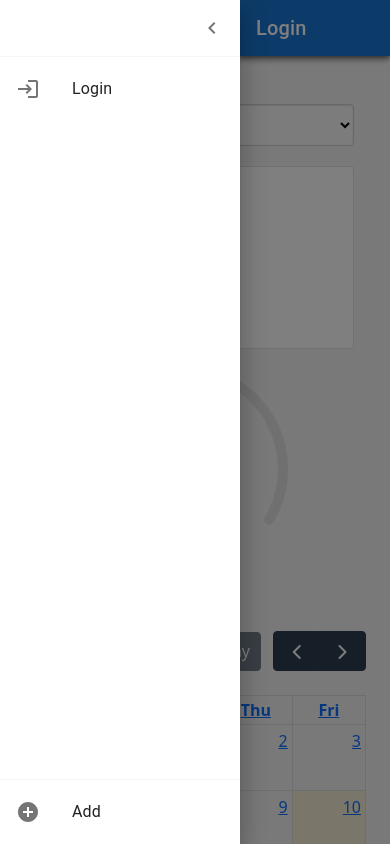
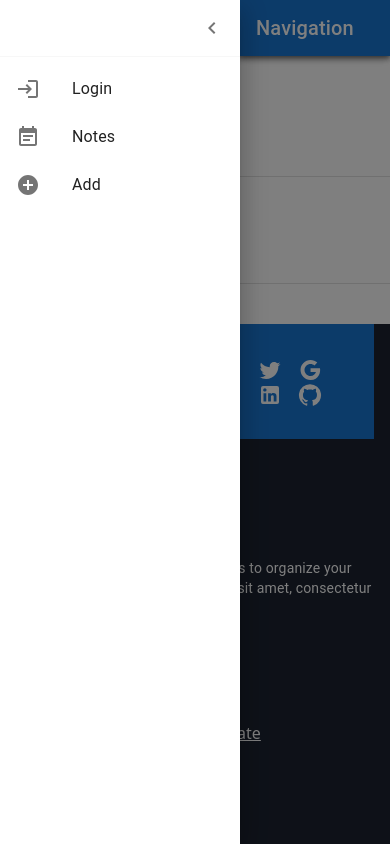
Before and after one commit to Andyfer004/Proyecto_Software_Frontend, a React Native app: screen /notes in a window 390 px wide. Both pictures are taken after a click on the button 24 px from the left and 28 px from the top of the page. Built offline with nearby package versions, Linux system fonts and the light colour scheme.

Commit message:
fix sidebar

```diff
--- a/App.tsx
+++ b/App.tsx
@@ -1,35 +1,49 @@
 import React from 'react';
 import { StatusBar } from 'expo-status-bar';
-import LoginScreen from 'src/views/Login';
-import 'bootstrap/dist/css/bootstrap.min.css';
+import { Platform } from 'react-native';
 import { NavigationContainer } from '@react-navigation/native';
 import { createNativeStackNavigator } from '@react-navigation/native-stack';
+import { BrowserRouter as Router, Route, Routes, Navigate } from 'react-router-dom';
 import SidebarGeneral from 'src/common/SidebarGeneral';
-import Box from '@mui/material/Box';
-import DashboardScreen from 'src/views/Dashboard';
+import { ToastContainer } from 'react-toastify';
+import 'bootstrap/dist/css/bootstrap.min.css';
+import LoginScreen from 'src/views/Login';
+import Dashboard from 'src/views/Dashboard';
 import UpdateAccountScreen from 'src/views/UpdateAccount';
-import { ToastContainer } from 'react-toastify';
-import Dashboard from 'src/views/Dashboard';
+import Notes from 'src/views/Notes/Notes';
 
 const Stack = createNativeStackNavigator();
 
+export default function App() {
+  if (Platform.OS === 'web') {
+    // Configuración para la web usando react-router-dom
+    return (
+      <Router>
+        <ToastContainer />
+        <SidebarGeneral />
+        <Routes>
+          <Route path="/login" element={<LoginScreen />} />
+          <Route path="/update-account" element={<UpdateAccountScreen />} />
+          <Route path="/home" element={<Dashboard />} />
+          <Route path="/notes" element={<Notes />} />
+          <Route path="*" element={<Navigate to="/home" />} /> {/* Ruta por defecto */}
+        </Routes>
+      </Router>
+    );
+  }
 
-
-export default function App() {
-
-
+  // Configuración para móvil usando @react-navigation/native
   return (
-    <>
+    <NavigationContainer>
       <StatusBar style="auto" />
       <ToastContainer />
-      <NavigationContainer>
-          <SidebarGeneral/>
+      <SidebarGeneral />
       <Stack.Navigator initialRouteName="home">
         <Stack.Screen name="Login" component={LoginScreen} options={{ headerShown: false }} />
         <Stack.Screen name="UpdateAccount" component={UpdateAccountScreen} options={{ headerShown: false }} />
         <Stack.Screen name="home" component={Dashboard} options={{ headerShown: false }} />
+        <Stack.Screen name="notes" component={Notes} options={{ headerShown: false }} />
       </Stack.Navigator>
     </NavigationContainer>
-    </>
   );
 }
--- a/package.json
+++ b/package.json
@@ -54,6 +54,7 @@
     "react-native-web": "^0.19.10",
     "react-pro-sidebar": "^1.1.0",
     "react-redux": "^9.1.0",
+    "react-router-dom": "^6.26.0",
     "react-toastify": "^10.0.5",
     "redux": "^5.0.1",
     "redux-persist": "^6.0.0",
--- a/src/common/SidebarGeneral.tsx
+++ b/src/common/SidebarGeneral.tsx
@@ -1,13 +1,28 @@
 import React from 'react';
-import { Box, Divider, Drawer, IconButton, List, ListItem, ListItemButton, ListItemIcon, ListItemText, Toolbar, Typography } from '@mui/material';
+import {
+  Box,
+  Divider,
+  Drawer,
+  IconButton,
+  List,
+  ListItem,
+  ListItemButton,
+  ListItemIcon,
+  ListItemText,
+  Toolbar,
+  Typography,
+} from '@mui/material';
 import { styled, useTheme } from '@mui/material/styles';
 import MuiAppBar, { AppBarProps as MuiAppBarProps } from '@mui/material/AppBar';
 import AddCircle from '@mui/icons-material/AddCircle';
 import ChevronLeftIcon from '@mui/icons-material/ChevronLeft';
 import ChevronRightIcon from '@mui/icons-material/ChevronRight';
 import MenuIcon from '@mui/icons-material/Menu';
-import { useNavigation } from '@react-navigation/native';
+import { useNavigation as useNativeNavigation } from '@react-navigation/native';
+import { useNavigate as useWebNavigate } from 'react-router-dom';
+import { Platform } from 'react-native';
 import LoginIcon from '@mui/icons-material/Login';
+import EventNoteIcon from '@mui/icons-material/EventNote';
 
 const DrawerHeader = styled('div')(({ theme }) => ({
   display: 'flex',
@@ -41,12 +56,14 @@ const AppBar = styled(MuiAppBar, {
 const drawerWidth = 240;
 
 const drawerItems = [
-  { name: 'Login', icon: LoginIcon, route: 'Login' },
-  { name: 'Add', icon: AddCircle, route: 'AddProfile' },
+  { name: 'Login', icon: LoginIcon, route: 'login' },
+  { name: 'Notes', icon: EventNoteIcon, route: 'notes' },
+  { name: 'Add', icon: AddCircle, route: 'add-profile' },
 ];
 
 const SidebarGeneral = () => {
   const [open, setOpen] = React.useState(false);
+
   const handleDrawerOpen = () => {
     setOpen(true);
   };
@@ -56,7 +73,18 @@ const SidebarGeneral = () => {
   };
 
   const theme = useTheme();
-  const navigation = useNavigation();
+
+  // Mover el uso de hooks dentro del cuerpo del componente
+  const webNavigation = Platform.OS === 'web' ? useWebNavigate() : null;
+  const nativeNavigation = Platform.OS !== 'web' ? useNativeNavigation() : null;
+
+  const navigateTo = (route: string) => {
+    if (Platform.OS === 'web' && webNavigation) {
+      webNavigation(`/${route.toLowerCase()}`);
+    } else if (nativeNavigation) {
+      nativeNavigation.navigate(route as never);
+    }
+  };
 
   return (
     <>
@@ -72,7 +100,7 @@ const SidebarGeneral = () => {
             <MenuIcon />
           </IconButton>
           <Typography variant="h6" noWrap component="div">
-            Login
+            Navigation
           </Typography>
         </Toolbar>
       </AppBar>
@@ -88,6 +116,7 @@ const SidebarGeneral = () => {
         variant="temporary"
         anchor="left"
         open={open}
+        onClose={handleDrawerClose}
       >
         <DrawerHeader>
           <IconButton onClick={handleDrawerClose}>
@@ -96,23 +125,9 @@ const SidebarGeneral = () => {
         </DrawerHeader>
         <Divider />
         <List>
-          {drawerItems.slice(0, 1).map((item, index) => (
+          {drawerItems.map((item) => (
             <ListItem key={item.name} disablePadding>
-              <ListItemButton onClick={() => navigation.navigate(item.route as never)}>
-                <ListItemIcon>
-                  {React.createElement(item.icon)}
-                </ListItemIcon>
-                <ListItemText primary={item.name} />
-              </ListItemButton>
-            </ListItem>
-          ))}
-        </List>
-        <Box sx={{ flexGrow: 1 }} />
-        <Divider />
-        <List>
-          {drawerItems.slice(1).map((item, index) => (
-            <ListItem key={item.name} disablePadding>
-              <ListItemButton onClick={() => navigation.navigate(item.route as never)}>
+              <ListItemButton onClick={() => navigateTo(item.route)}>
                 <ListItemIcon>
                   {React.createElement(item.icon)}
                 </ListItemIcon>
--- a/src/views/Dashboard/Calendar.tsx
+++ b/src/views/Dashboard/Calendar.tsx
@@ -59,7 +59,12 @@ const Calendar: React.FC = () => {
                 weekends={false}
                 events={[
                     { title: 'event 1', date: '2024-05-01' },
-                    { title: 'event 2', date: '2024-05-22' }
+                    { title: 'event 2', date: '2024-05-22' },
+                    {
+                        title  : 'event3',
+                        start  : '2024-05-07',
+                        end    : '2024-05-08'
+                    },
                 ]}
             />
         </>
--- /dev/null
+++ b/src/views/Notes/NoteEditor.tsx
@@ -0,0 +1,124 @@
+import React, { useState } from 'react';
+import {
+  Button,
+  Drawer,
+  Box,
+  IconButton,
+  TextField,
+  Typography,
+  Divider,
+  FormControl,
+  InputLabel,
+  Select,
+  MenuItem
+} from '@mui/material';
+import { styled } from '@mui/material/styles';
+import CloseIcon from '@mui/icons-material/Close';
+import ImageIcon from '@mui/icons-material/Image';
+import FormatSizeIcon from '@mui/icons-material/FormatSize';
+
+// Define the interface for the component props
+interface NoteEditorProps {
+  open: boolean;
+  onClose: () => void;
+  onSave: (title: string, content: string) => void;
+}
+
+const drawerWidth = 400;
+
+const DrawerHeader = styled('div')(({ theme }) => ({
+  display: 'flex',
+  alignItems: 'center',
+  padding: theme.spacing(1),
+  justifyContent: 'space-between',
+}));
+
+const NoteEditor: React.FC<NoteEditorProps> = ({ open, onClose, onSave }) => {
+  const [title, setTitle] = useState('');
+  const [content, setContent] = useState('');
+  const [fontSize, setFontSize] = useState('medium');
+
+  const handleSave = () => {
+    if (title && content) {
+      onSave(title, content);
+      setTitle('');
+      setContent('');
+      onClose();
+    } else {
+      alert('Please fill out both fields.');
+    }
+  };
+
+  return (
+    <Drawer
+      anchor="right"
+      open={open}
+      onClose={onClose}
+      sx={{
+        width: drawerWidth,
+        flexShrink: 0,
+        '& .MuiDrawer-paper': {
+          width: drawerWidth,
+          boxSizing: 'border-box',
+        },
+      }}
+    >
+      <DrawerHeader>
+        <Typography variant="h6">Edit Note</Typography>
+        <IconButton onClick={onClose}>
+          <CloseIcon />
+        </IconButton>
+      </DrawerHeader>
+      <Divider />
+      <Box sx={{ padding: 2 }}>
+        <TextField
+          label="Title"
+          variant="outlined"
+          fullWidth
+          value={title}
+          onChange={(e) => setTitle(e.target.value)}
+          margin="normal"
+        />
+        <TextField
+          label="Content"
+          variant="outlined"
+          fullWidth
+          multiline
+          rows={10}
+          value={content}
+          onChange={(e) => setContent(e.target.value)}
+          margin="normal"
+          sx={{ fontSize: fontSize === 'large' ? 18 : fontSize === 'small' ? 12 : 14 }}
+        />
+        <Box sx={{ display: 'flex', justifyContent: 'space-between', marginY: 2 }}>
+          <Button variant="outlined" startIcon={<ImageIcon />}>
+            Add Image
+          </Button>
+          <FormControl variant="outlined" sx={{ minWidth: 120 }}>
+            <InputLabel>Font Size</InputLabel>
+            <Select
+              value={fontSize}
+              onChange={(e) => setFontSize(e.target.value as string)}
+              label="Font Size"
+              startAdornment={<FormatSizeIcon />}
+            >
+              <MenuItem value="small">Small</MenuItem>
+              <MenuItem value="medium">Medium</MenuItem>
+              <MenuItem value="large">Large</MenuItem>
+            </Select>
+          </FormControl>
+        </Box>
+        <Button
+          variant="contained"
+          color="primary"
+          fullWidth
+          onClick={handleSave}
+        >
+          Save Note
+        </Button>
+      </Box>
+    </Drawer>
+  );
+};
+
+export default NoteEditor;
--- /dev/null
+++ b/src/views/Notes/Notes.tsx
@@ -0,0 +1,65 @@
+import React, { useState } from 'react';
+import { Box, Card, CardContent, IconButton, Typography } from '@mui/material';
+import GlobalLayout from 'src/common/GlobalLayout';
+import AddCircleOutlineIcon from '@mui/icons-material/AddCircleOutline';
+import ListIcon from '@mui/icons-material/List';
+import GridViewIcon from '@mui/icons-material/GridView';
+import NoteEditor from './NoteEditor'; // Importa el componente NoteEditor
+
+const Notes = () => {
+  const [openEditor, setOpenEditor] = useState(false);
+  const [notes, setNotes] = useState([
+    { title: 'NOTA #1', content: 'Lorem ipsum, dolor sit amet...', date: '24/05' },
+    // Puedes añadir más notas aquí si es necesario
+  ]);
+
+  const handleOpenEditor = () => {
+    setOpenEditor(true);
+  };
+
+  const handleCloseEditor = () => {
+    setOpenEditor(false);
+  };
+
+  const handleSaveNote = (title: string, content: string): void => {
+    setNotes([...notes, { title, content, date: new Date().toLocaleDateString() }]);
+  };
+
+
+  return (
+    <>
+      <GlobalLayout>
+        <Box className="row w-100 h-100 justify-content-center mt-5 mx-3">
+          <Box className="col-md-10 my-3">
+            <IconButton aria-label="add" onClick={handleOpenEditor}>
+              <AddCircleOutlineIcon />
+            </IconButton>
+            <IconButton aria-label="list" onClick={() => console.log('List View')}>
+              <ListIcon />
+            </IconButton>
+            <IconButton aria-label="grid" onClick={() => console.log('Grid View')}>
+              <GridViewIcon />
+            </IconButton>
+          </Box>
+          {notes.map((note, index) => (
+            <Card key={index} variant="outlined" className="col-md-3 mx-2">
+              <CardContent>
+                <Typography sx={{ fontSize: 14 }} gutterBottom>
+                  {note.title}
+                </Typography>
+                <Typography variant="body2">
+                  {note.content}
+                  <br />
+                  {`"${note.date}"`}
+                </Typography>
+              </CardContent>
+            </Card>
+          ))}
+        </Box>
+      </GlobalLayout>
+      <NoteEditor open={openEditor} onClose={handleCloseEditor} onSave={handleSaveNote} />
+    </>
+  );
+};
+
+export default Notes;
```
Also changed, not shown: 1 other file (tests, documents, lock files or other folders). Lines whose indentation alone changed are shown as unchanged.
